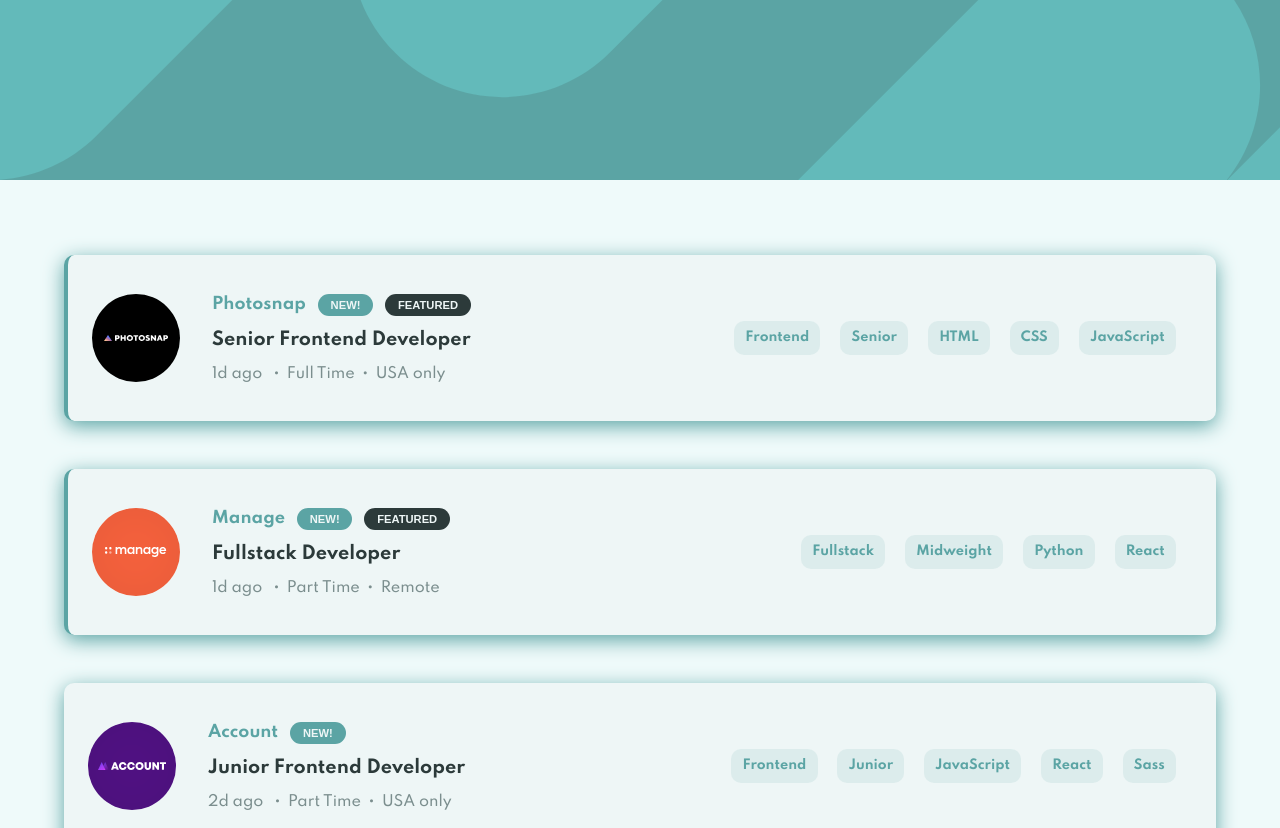
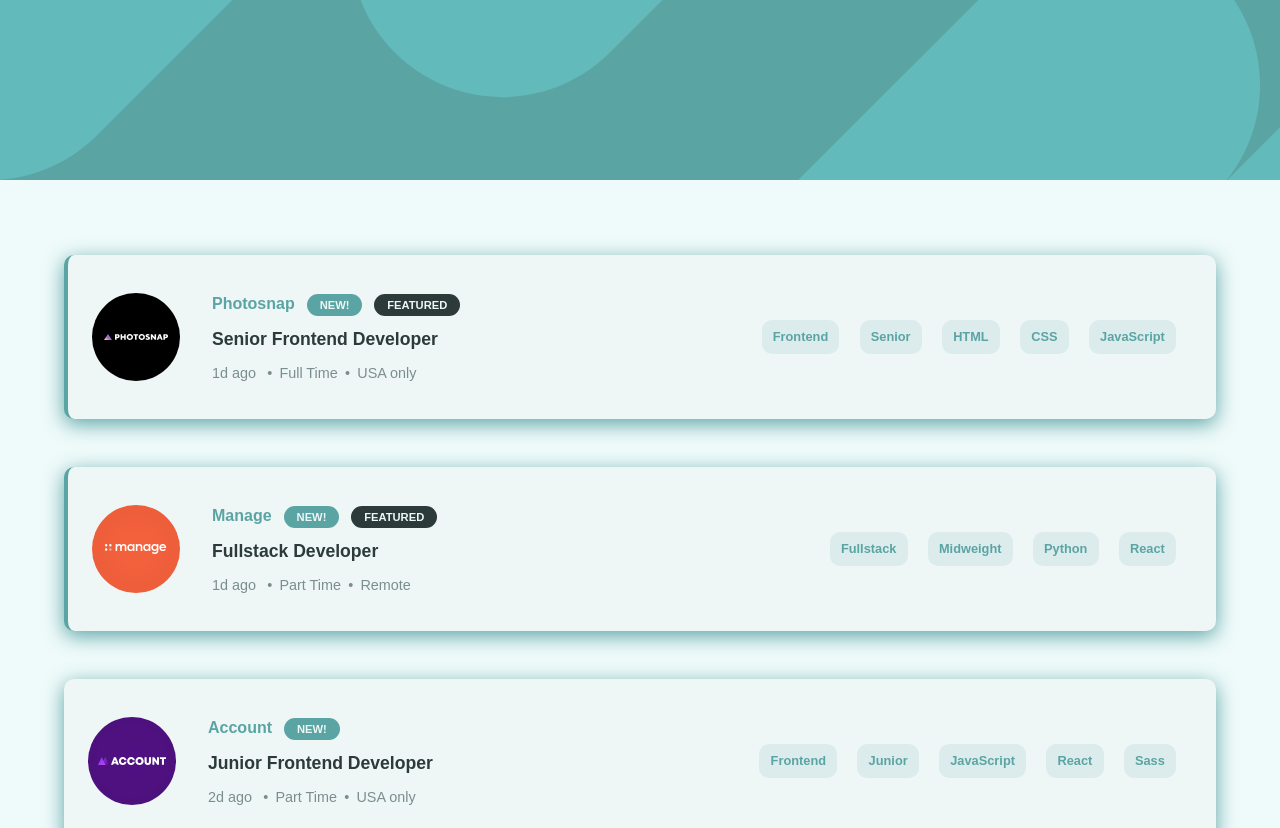
Before and after one commit to sunnyandkate/job-listings, a plain HTML site: page index.html in a window 1280 px wide. Shown: the top 828 px of the page. Drawn offline with nearby package versions, Linux system fonts and the light colour scheme.

Commit message:
Update index.html

```diff
--- a/index.html
+++ b/index.html
@@ -4,8 +4,6 @@
   <meta charset="UTF-8">
   <meta name="viewport" content="width=device-width, initial-scale=1.0"> <!-- displays site properly based on user's device -->
   <link rel="icon" type="image/png" sizes="32x32" href="./images/favicon-32x32.png">
-  <link rel="preconnect" href="https://fonts.gstatic.com">
-  <link href="https://fonts.googleapis.com/css2?family=Spartan:wght@500;700&display=swap" rel="stylesheet">
   <link
     rel="stylesheet"
     href="https://cdnjs.cloudflare.com/ajax/libs/animate.css/4.1.1/animate.min.css"
```
